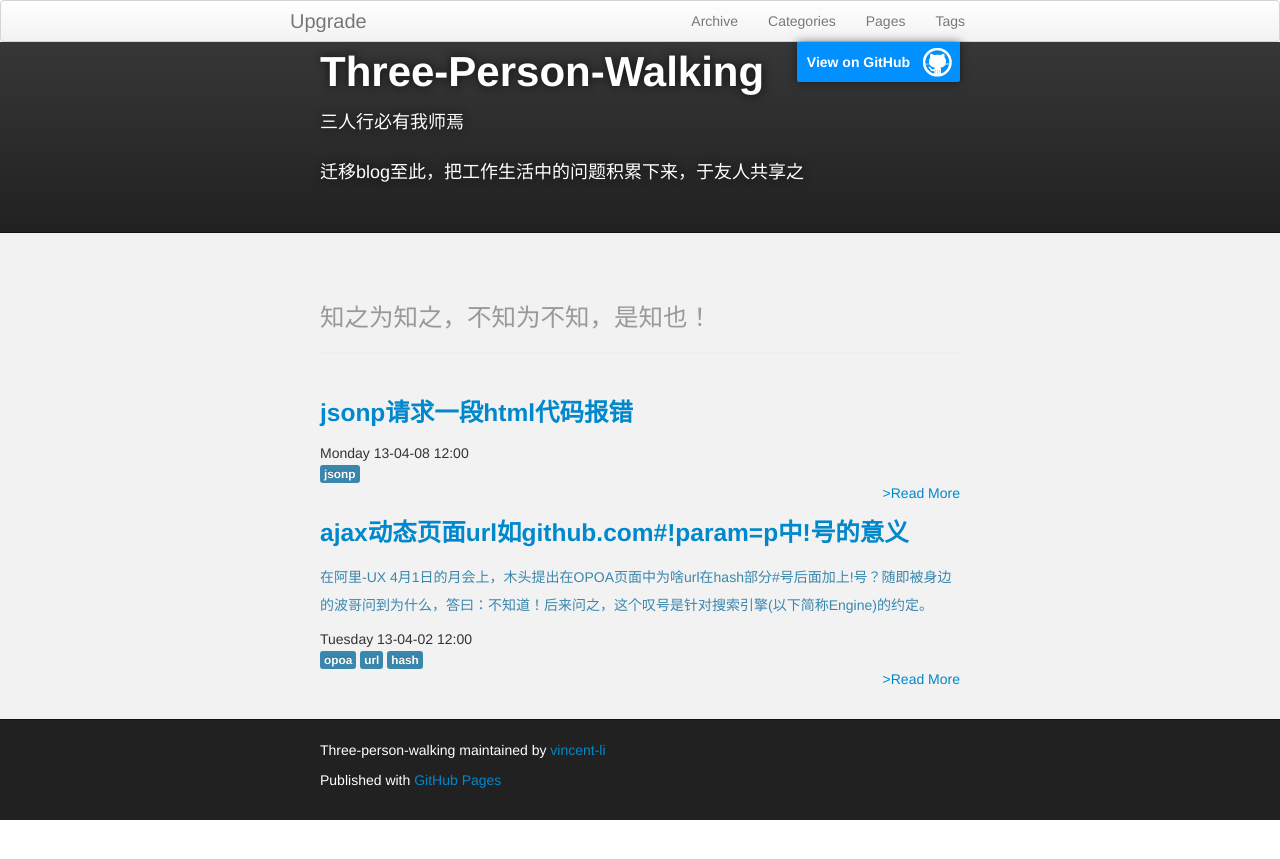
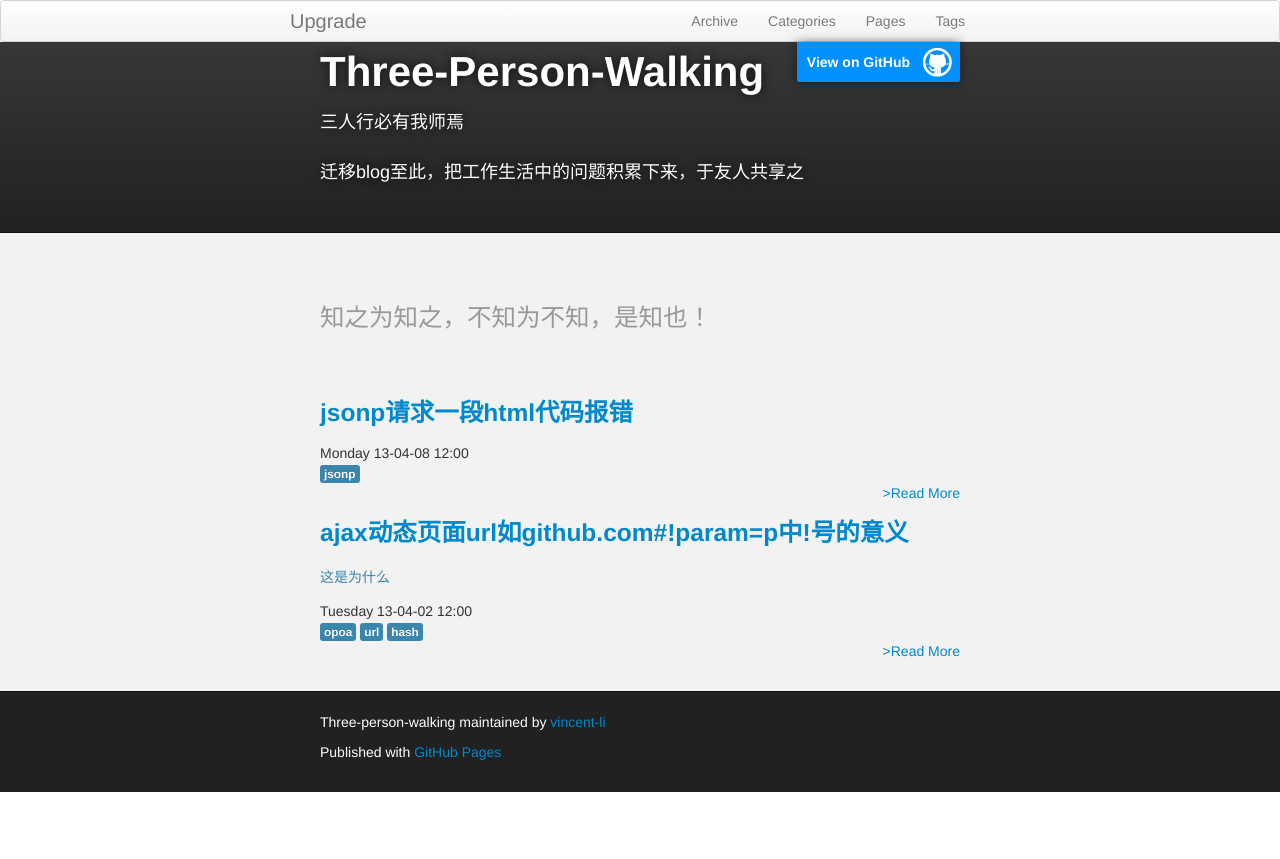
Before and after one commit to vincent-li/three-person-walking, a Jekyll site: the page built from index.html, in a window 1280 px wide. Shown: the top 859 px of the page. Built offline with Jekyll 4.4.1, drawn with Linux system fonts in a browser that asks for light colours.

Commit message:
测试中文

```diff
--- a/_posts/2013-04-2-why-ajax-page-url-hash-with-exclamation.html
+++ b/_posts/2013-04-2-why-ajax-page-url-hash-with-exclamation.html
@@ -3,7 +3,7 @@ layout: post
 title: ajax动态页面url如github.com#!param=p中!号的意义
 subtitle: 从!开始了解OPOA
 tags : [opoa,url,hash]
-summary : "在阿里-UX 4月1日的月会上，木头提出在OPOA页面中为啥url在hash部分#号后面加上!号？随即被身边的波哥问到为什么，答曰：不知道！后来问之，这个叹号是针对搜索引擎(以下简称Engine)的约定。"
+summary : "这是为什么"
 ---
 {% include JB/setup %}
 
```
